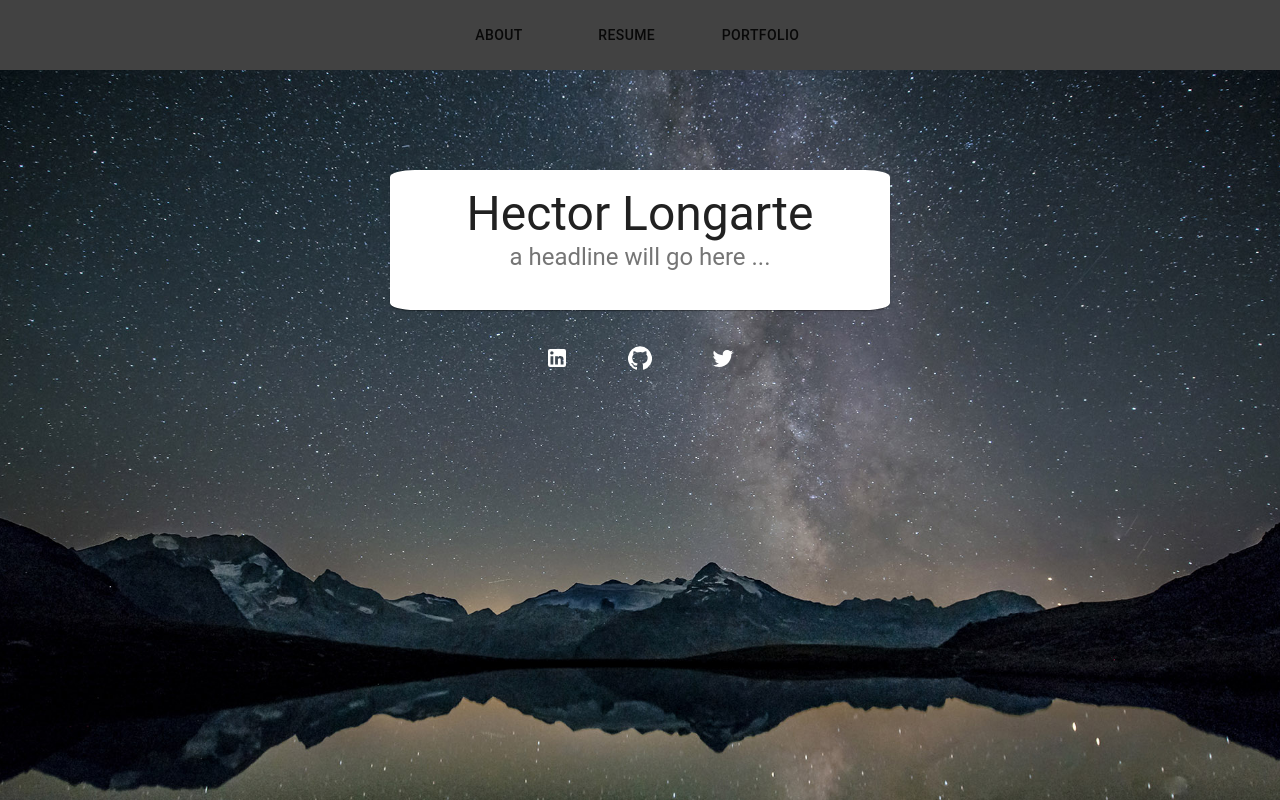
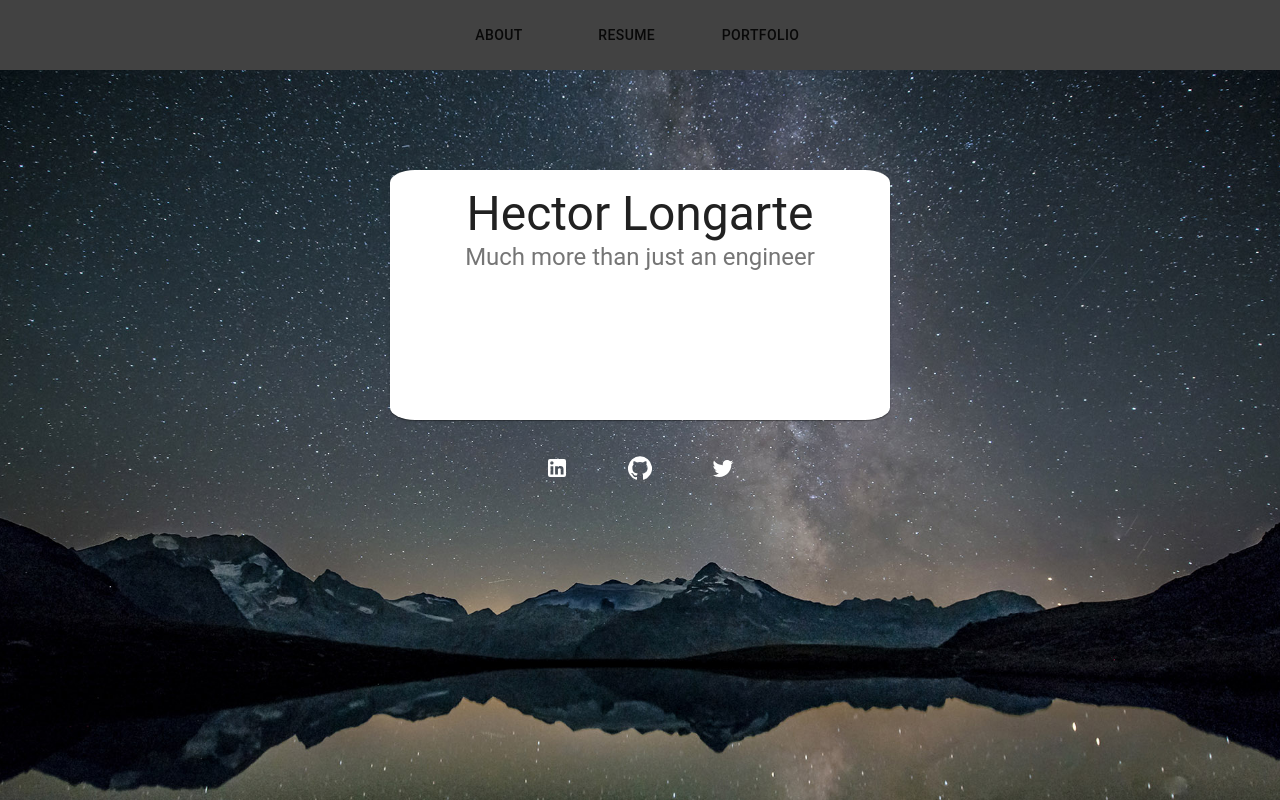
Before and after one commit to heclon/react-resume-hector, a React (Create React App) app: page / in a window 1280 px wide. Shown: the top 800 px of the page. Built offline with nearby package versions, Linux system fonts and the light colour scheme.

Commit message:
Added PersonalCard component

```diff
--- a/src/components/background/PanelHeroImage.js
+++ b/src/components/background/PanelHeroImage.js
@@ -2,10 +2,8 @@ import React from "react";
 import styled from "styled-components";
 import backgroundImage from "../../static/images/bg7.jpg";
 import { makeStyles } from "@material-ui/core/styles";
-import Card from "@material-ui/core/Card";
 import Grid from "@material-ui/core/Grid";
-import CardContent from "@material-ui/core/CardContent";
-import Typography from "@material-ui/core/Typography";
+import PersonalCard from "../views/PersonalCard";
 import SocialMediaBar from "../views/SocialMediaBar";
 
 const useStyles = makeStyles({
@@ -53,20 +51,7 @@ const PanelHeroImage = () => {
     <PanelHeroImageContainer image={backgroundImage}>
       <Grid container className={classes.grid}>
         <Grid item xs={12}>
-          <Card className={classes.cardPersonal}>
-            <CardContent>
-              <Typography variant="h3" component="h3">
-                Hector Longarte
-              </Typography>
-              <Typography
-                variant="h5"
-                className={classes.pos}
-                color="textSecondary"
-              >
-                a headline will go here ...
-              </Typography>
-            </CardContent>
-          </Card>
+          <PersonalCard />
         </Grid>
         <Grid item xs={12}>
           <SocialMediaBar />
--- /dev/null
+++ b/src/components/views/PersonalCard.js
@@ -0,0 +1,32 @@
+import React from "react";
+import { makeStyles } from "@material-ui/core/styles";
+import Card from "@material-ui/core/Card";
+import CardContent from "@material-ui/core/CardContent";
+import Typography from "@material-ui/core/Typography";
+
+const useStyles = makeStyles({
+  cardPersonal: {
+    minHeight: 250,
+    minWidth: 500,
+    maxWidth: 550,
+    borderRadius: "5%",
+  },
+});
+
+const PersonalCard = () => {
+  const classes = useStyles();
+
+  return (
+    <Card className={classes.cardPersonal}>
+      <CardContent>
+        <Typography variant="h3" component="h3">
+          Hector Longarte
+        </Typography>
+        <Typography variant="h5" className={classes.pos} color="textSecondary">
+          Much more than just an engineer
+        </Typography>
+      </CardContent>
+    </Card>
+  );
+};
+export default PersonalCard;
--- a/src/components/views/SocialMediaBar.js
+++ b/src/components/views/SocialMediaBar.js
@@ -1,5 +1,4 @@
 import React from "react";
-import styled from "styled-components";
 import Fab from "@material-ui/core/Fab";
 import { makeStyles } from "@material-ui/core/styles";
 import Grid from "@material-ui/core/Grid";
```
